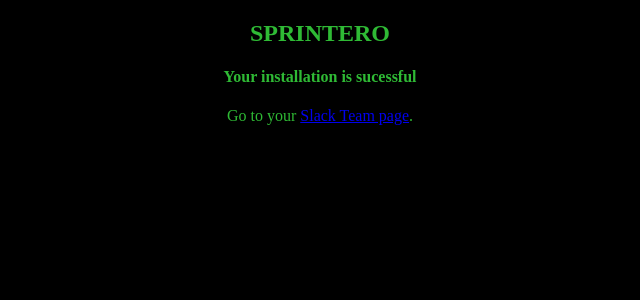
After one commit to trurl-it/sprintero_api, a Django app: page /success/1/ in a window 1280 px wide. The commit adds this page. Shown: the top 300 px of the page, without its empty margins (320-960 px from the left). Run offline with Django 3.2, Linux system fonts and the light colour scheme; parts of the project's set-up code (start-up, migrations or seed data) failed here and were passed over.

Commit message:
[SPRINTERO REVIEW] correct as suggested;

```diff
--- a/core/views.py
+++ b/core/views.py
@@ -1,6 +1,5 @@
 from django.conf import settings
 
-# Create your views here.
 from django.template.response import TemplateResponse
 
 
@@ -9,3 +8,9 @@ def index_view(request):
     return TemplateResponse(request, 'index.html', {
         'client_id': settings.SLACK_CLIENT_ID
     })
+
+
+def success_view(request, team_domain):
+    return TemplateResponse(request, 'success.html', {
+        'team_domain': team_domain
+    })
--- a/rest/views.py
+++ b/rest/views.py
@@ -1,16 +1,16 @@
 # -*- coding: utf-8 -*-
 
-# Create your views here.
 from random import randint
 
 import requests
-from django.http import HttpResponseRedirect
+from django.shortcuts import redirect
 from rest_framework import status
 from rest_framework import viewsets
 from rest_framework.decorators import list_route
 from rest_framework.response import Response
 from rest_framework.views import APIView
 
+from core.views import success_view
 from rest.helpers import to_bool
 from rest.models import MarvelDatabase
 from rest.serializers import MarvelSerializer, SlackDataSerializer
@@ -127,6 +127,6 @@ class SlackOauthView(APIView):
             if json_response:
                 team_domain = json_response.get('team', {}).get('domain')
                 if team_domain:
-                    return HttpResponseRedirect('https://{}.slack.com'.format(team_domain))
+                    return redirect(success_view, team_domain=team_domain)
 
         return Response(status=status.HTTP_400_BAD_REQUEST)
--- a/sprintero_api/urls.py
+++ b/sprintero_api/urls.py
@@ -3,12 +3,13 @@
 
 from django.conf.urls import url, include
 
-from core.views import index_view
+from core.views import index_view, success_view
 from rest.views import SlackPOSTView, SlackOauthView
 
 urlpatterns = [
      url(r'^$', index_view),
-     url(r'^sprintero/names/', include('rest.urls')),
+     url(r'^success/(?P<team_domain>\w+)/$', success_view, name='index-view'),
+     url(r'^sprintero/names/', include('rest.urls'), name='success-view'),
      url(r'^sprintero/slack/$', SlackPOSTView.as_view(), name='slack-post'),
      url(r'^sprintero/auth/$', SlackOauthView.as_view(), name='slack-auth')
 ]
--- a/templates/index.html
+++ b/templates/index.html
@@ -30,7 +30,7 @@
         <h2>SPRINTERO</h2>
         <h4>Your sprint name generator</h4>
         <p>
-            Sprintero add a command to your slack, this command gives you possibility to randomly generate the
+            Sprintero add a command to your Slack, this command gives you possibility to randomly generate the
             name for your scrum sprint. Just use /sprintero command! And have fun :)
         </p>
         <p>
--- /dev/null
+++ b/templates/success.html
@@ -0,0 +1,37 @@
+<!doctype html>
+
+<html lang="en">
+<head>
+  <meta charset="utf-8">
+
+  <title>Sprintero</title>
+  <meta name="description" content="Sprintero">
+  <meta name="author" content="trurl.it">
+
+  <!--[if lt IE 9]>
+    <script src="https://cdnjs.cloudflare.com/ajax/libs/html5shiv/3.7.3/html5shiv.js"></script>
+  <![endif]-->
+    <style type="text/css">
+        body {
+            background-color: #000000;
+            color: #2fba35;
+        }
+        .main-div {
+            text-align: center;
+        }
+        img {
+            margin: 10px;
+        }
+    </style>
+</head>
+
+<body>
+    <div class="main-div">
+        <h2>SPRINTERO</h2>
+        <h4>Your installation is sucessful</h4>
+        <p>
+            Go to your <a href="https://{{ team_domain }}.slack.com">Slack Team page</a>.
+        </p>
+    </div>
+</body>
+</html>
```
